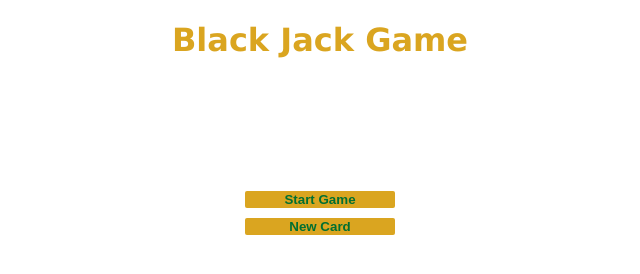
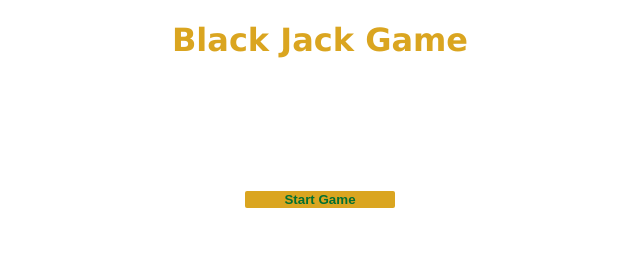
Before and after one commit to itsmesihle/Casino, a plain HTML site: page index.html in a window 1280 px wide. Shown: the whole page, without its empty margins (320-960 px from the left). Drawn offline with Linux system fonts and the light colour scheme.

Commit message:
changed div to section to no avail

```diff
--- a/index.html
+++ b/index.html
@@ -17,9 +17,9 @@
       <p id="display-cards">Cards:</p>
       <p id="display-sum">Sum:</p>
     </div>
-    <div class="btns">
+    <section class="btns">
       <button onclick="startGame()">Start Game</button>
-      <button onclick="issueNewCard()">New Card</button>
-    </div>
+      <!-- <button onclick="issueNewCard()">New Card</button> -->
+    </section>
   </body>
 </html>
```
